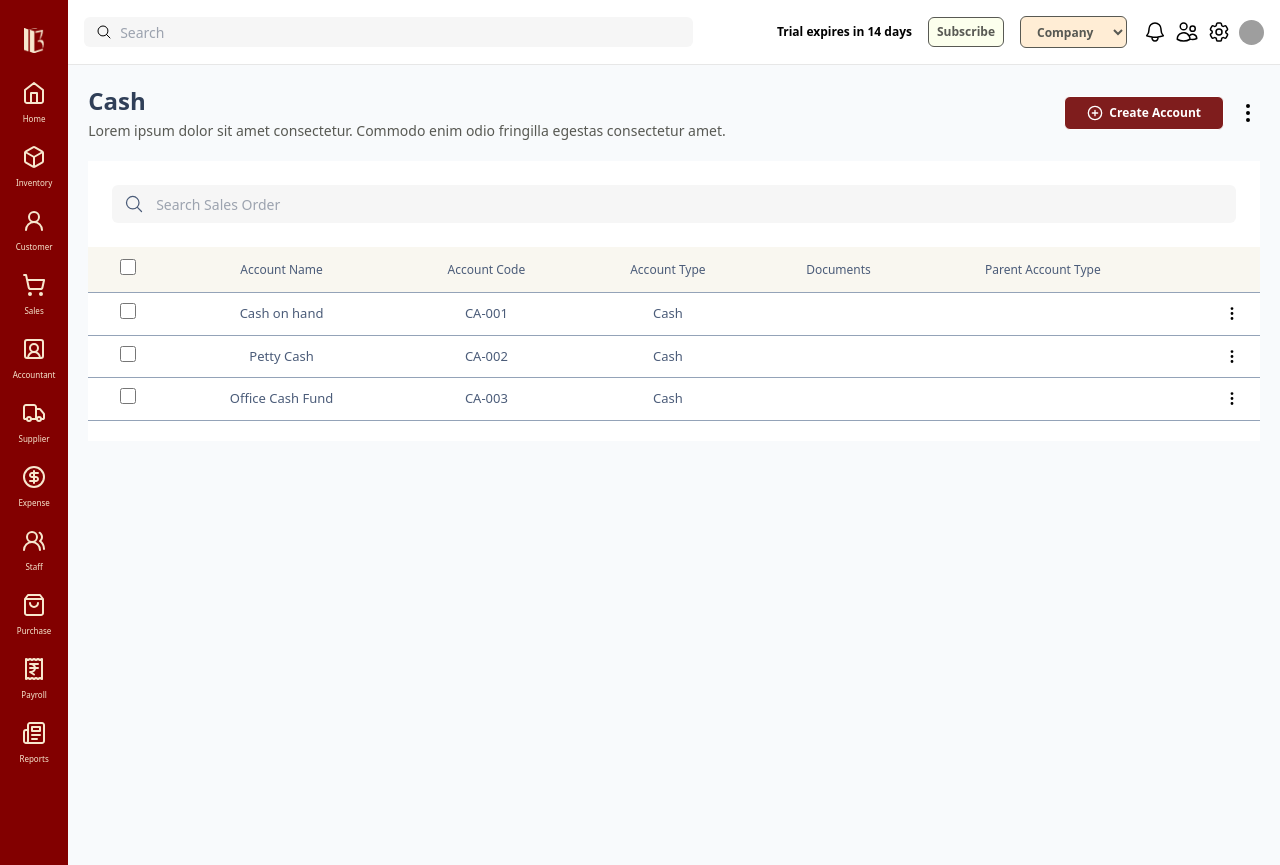
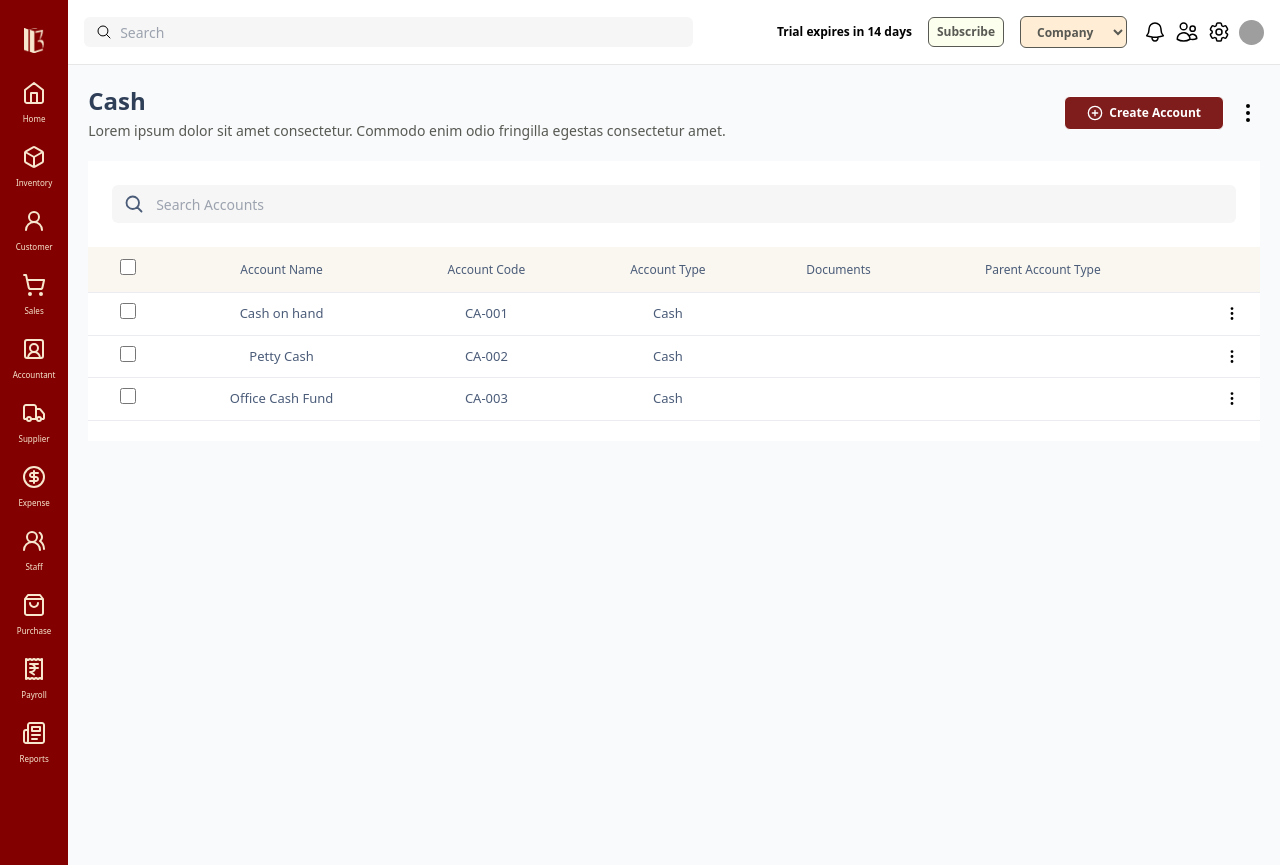
Before and after one commit to Devgnoz/BillBizz-FE, a React (Vite) app: page /cash in a window 1280 px wide. Built offline with nearby package versions, Linux system fonts and the light colour scheme; grey boxes are pictures that could not be loaded.

Commit message:
Search bar

```diff
--- a/src/App.tsx
+++ b/src/App.tsx
@@ -8,6 +8,7 @@ import Organization from "./pages/Organization";
 import Accountant from "./pages/Accountant";
 import Cash from "./pages/Cash";
 import ManualHome from "./features/accountant/manualJournel/ManualHome";
+import NewJournal from "./features/accountant/manualJournel/NewJournal";
 function App() {
   return (
     <>
@@ -20,6 +21,7 @@ function App() {
           <Route path="/organization" element={<Organization />}></Route>
           <Route path="/cash" element={<Cash/>}></Route>
           <Route path="/manual-journel" element={<ManualHome/>}></Route>
+          <Route path="/newjournal" element={<NewJournal/>}></Route>
         </Route>
       </Routes>
     </>
--- /dev/null
+++ b/src/assets/icons/CheveronLeftIcon.tsx
@@ -0,0 +1,14 @@
+
+type Props = {}
+
+function CheveronLeftIcon({}: Props) {
+  return (
+<svg width="20" height="20" viewBox="0 0 24 24" fill="none" xmlns="http://www.w3.org/2000/svg">
+  <path d="M15 6L9 12L15 18" stroke="black" stroke-width="2" stroke-linecap="round" stroke-linejoin="round"/>
+</svg>
+
+
+  )
+}
+
+export default CheveronLeftIcon
--- a/src/features/Cash/Table.tsx
+++ b/src/features/Cash/Table.tsx
@@ -21,22 +21,22 @@ const Table = () => {
       <table className="min-w-full bg-white mb-5">
         <thead className="text-[12px] text-center text-dropdownText">
           <tr style={{ backgroundColor: "#F9F7F0" }}>
-            <th className="py-3 px-4 border-b-slate-400  border-tableBorder"><input type="checkbox" className="form-checkbox w-4 h-4" /></th>
+            <th className="py-3 px-4 border-b  border-tableBorder"><input type="checkbox" className="form-checkbox w-4 h-4" /></th>
             {tableHeaders.map((heading, index) => (
-              <th className="py-2 px-4 font-medium border-b-slate-400 border-b  border-tableBorder" key={index}>{heading}</th>
+              <th className="py-2 px-4 font-medium  border-b  border-tableBorder" key={index}>{heading}</th>
             ))}
           </tr>
         </thead>
         <tbody className="text-dropdownText text-center text-[13px]">
           {data.map((item) => (
             <tr key={item.id} className="relative">
-              <td className="py-2.5 px-4 border-b-slate-400 border-y-slate-400 border-y border-tableBorder"><input type="checkbox" className="form-checkbox w-4 h-4" /></td>
-              <td className="py-2.5 px-4 border-b-slate-400 border-y border-tableBorder">{item.accountName}</td>
-              <td className="py-2.5 px-4 border-b-slate-400 border-y border-tableBorder">{item.accountCode}</td>
-              <td className="py-2.5 px-4 border-b-slate-400 border-y border-tableBorder">{item.accountType}</td>
-              <td className="py-2.5 px-4 border-b-slate-400 border-y border-tableBorder"></td>
-              <td className="py-2.5 px-4 border-b-slate-400 border-y border-tableBorder"></td>
-              <td className="cursor-pointer py-2.5 px-4 border-b-slate-400 border-y border-tableBorder">
+              <td className="py-2.5 px-4  border-y border-tableBorder"><input type="checkbox" className="form-checkbox w-4 h-4" /></td>
+              <td className="py-2.5 px-4  border-y border-tableBorder">{item.accountName}</td>
+              <td className="py-2.5 px-4  border-y border-tableBorder">{item.accountCode}</td>
+              <td className="py-2.5 px-4  border-y border-tableBorder">{item.accountType}</td>
+              <td className="py-2.5 px-4  border-y border-tableBorder"></td>
+              <td className="py-2.5 px-4  border-y border-tableBorder"></td>
+              <td className="cursor-pointer py-2.5 px-4 border-y border-tableBorder">
                 <div className="flex justify-end">
                 <Ellipsis height={17}/>
                 </div>
--- a/src/features/accountant/manualJournel/ManualHome.tsx
+++ b/src/features/accountant/manualJournel/ManualHome.tsx
@@ -1,10 +1,9 @@
-import React from 'react'
-import CreateAccountModal from '../../Cash/CreateAccountModal'
 import Ellipsis from '../../../assets/icons/Ellipsis'
 import SearchBar from '../../sales/SearchBar'
 import Table from '../../Cash/Table'
 import Button from '../../../Components/Button'
 import PlusCircle from '../../../assets/icons/PlusCircle'
+import { Link } from 'react-router-dom'
 
 type Props = {}
 
@@ -20,9 +19,11 @@ function ManualHome({}: Props) {
     </p>
   </div>
   <div className="ml-auto gap-3 flex items-center">
-  <Button  variant="secondary" className="flex items-center justify-center" size="xl">
+    <Link to={"/newjournal"}>
+    <Button  variant="secondary" className="flex items-center justify-center" size="xl">
       <span className="flex items-center px-2.5"><PlusCircle /> &nbsp; New Journel</span>
     </Button>
+    </Link>
     <div className="cursor-pointer">
       <Ellipsis />
     </div>
@@ -33,7 +34,7 @@ function ManualHome({}: Props) {
 
     <div className="mt-5 bg-white  p-5 rounded-xl">
     <div className="px-2 py-5">
-        <SearchBar/>
+        <SearchBar placeholder='Search Journals'/>
     </div>
     <div>
         <Table/>
--- /dev/null
+++ b/src/features/accountant/manualJournel/NewJournal.tsx
@@ -0,0 +1,19 @@
+import CheveronLeftIcon from "../../../assets/icons/CheveronLeftIcon"
+
+type Props = {}
+
+function NewJournal({}: Props) {
+  return (
+    <div className="p-5">
+        <div>
+
+        <div style={{backgroundColor:"red",borderRadius:"50%"}}>
+            <CheveronLeftIcon/>
+        </div>
+        </div>
+
+    </div>
+  )
+}
+
+export default NewJournal
--- a/src/features/sales/SearchBar.tsx
+++ b/src/features/sales/SearchBar.tsx
@@ -1,14 +1,14 @@
-type Props = {}
+type Props = {placeholder:string}
 
-const SearchBar = ({}: Props) => {
+const SearchBar = ({placeholder}: Props) => {
   return (
-    <div className="relative flex items-center text-dropdownText outline-none">
-      <svg xmlns="http://www.w3.org/2000/svg" fill="none" viewBox="0 0 24 24" strokeWidth={1.5} stroke="currentColor" className="size-5 absolute left-3 text-gray-500">
+    <div className="relative flex items-center text-dropdownText  outline-none">
+      <svg xmlns="http://www.w3.org/2000/svg" fill="none" viewBox="0 0 24 24" strokeWidth={2.2} stroke="currentColor" className="size-5 absolute left-3 text-gray-500">
         <path strokeLinecap="round" strokeLinejoin="round" d="m21 21-5.197-5.197m0 0A7.5 7.5 0 1 0 5.196 5.196a7.5 7.5 0 0 0 10.607 10.607Z" />
       </svg>
       <input className="pl-11 text-sm w-[100%] rounded-md text-start text-dropdownText h-[38px] p-2 focus:outline-none"
         style={{backgroundColor: "rgba(28, 28, 28, 0.04)", fontWeight: "400"}}
-        placeholder='Search Sales Order'
+        placeholder={placeholder}
       />
     </div>
   )
--- a/src/pages/Cash.tsx
+++ b/src/pages/Cash.tsx
@@ -1,6 +1,4 @@
 import Ellipsis from "../assets/icons/Ellipsis"
-import PlusCircle from "../assets/icons/PlusCircle"
-import Button from "../Components/Button"
 import CreateAccountModal from "../features/Cash/CreateAccountModal"
 import Table from "../features/Cash/Table"
 import SearchBar from "../features/sales/SearchBar"
@@ -30,7 +28,7 @@ function Cash({}: Props) {
 
     <div className="mt-5 bg-white">
     <div className="p-6">
-        <SearchBar/>
+        <SearchBar placeholder="Search Accounts"/>
     </div>
     <div>
         <Table/>
--- a/src/pages/Sales.tsx
+++ b/src/pages/Sales.tsx
@@ -106,7 +106,7 @@ const Sales = ({}: Props) => {
       </div>
       <div className="flex pl-3 pr-3 items-center gap-5">
         <div className="w-[80%]">
-          <SearchBar/>
+          <SearchBar placeholder="Search Sales Order"/>
         </div>
         <SortBy/>
         <Print/>
--- a/tailwind.config.js
+++ b/tailwind.config.js
@@ -27,7 +27,8 @@ export default {
         CreamBg: "rgba(253, 248, 240, 1)",
         labelColor: "#495160",
         inputBorder: "rgba(206, 206, 206, 1)",
-        outlineButton: "rgba(86, 81, 72, 1)"
+        outlineButton: "rgba(86, 81, 72, 1)",
+        tableBorder:"#EAECF0"
       },
     },
   },
```
Also changed, not shown: src/features/Cash/CreateAccountModal.tsx (+34 -7 lines).
